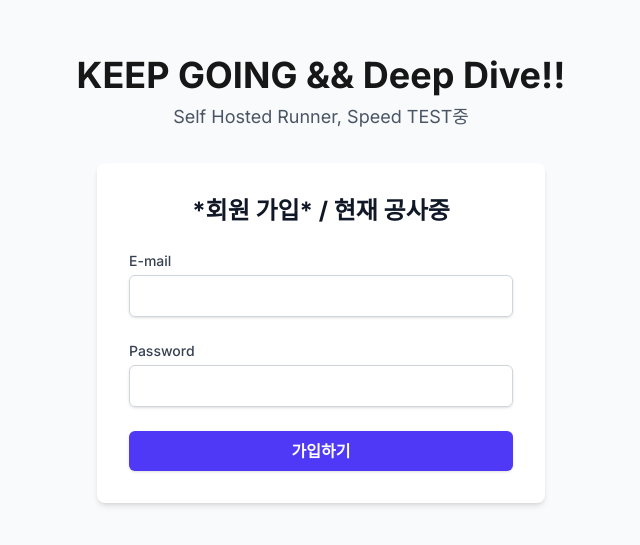
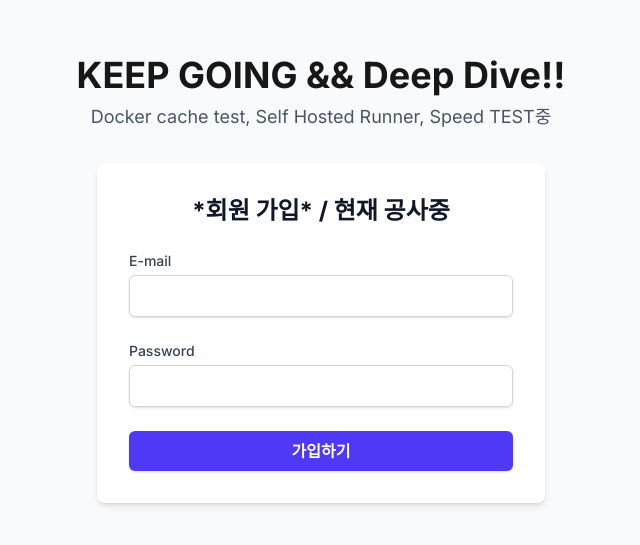
Before and after one commit to jungyuya/new-blog, a Next.js app in the folder apps/frontend/: page / in a window 1280 px wide. Shown: the part 121-666 px from the top of the page, without its empty margins (319-959 px from the left). Built offline with nearby package versions, Linux system fonts and the light colour scheme.

Commit message:
속테 g2-4

```diff
--- a/apps/frontend/src/app/page.tsx
+++ b/apps/frontend/src/app/page.tsx
@@ -6,7 +6,7 @@ export default function Home() {
     <main className="flex min-h-screen flex-col items-center justify-center bg-gray-50 p-4">
       <div className="mb-8 text-center">
         <h1 className="text-4xl font-bold">KEEP GOING && Deep Dive!!</h1>
-        <p className="text-lg text-gray-600 mt-2">Self Hosted Runner, Speed TEST중</p>
+        <p className="text-lg text-gray-600 mt-2">Docker cache test, Self Hosted Runner, Speed TEST중</p>
       </div>
       <SignUp />
     </main>
```
